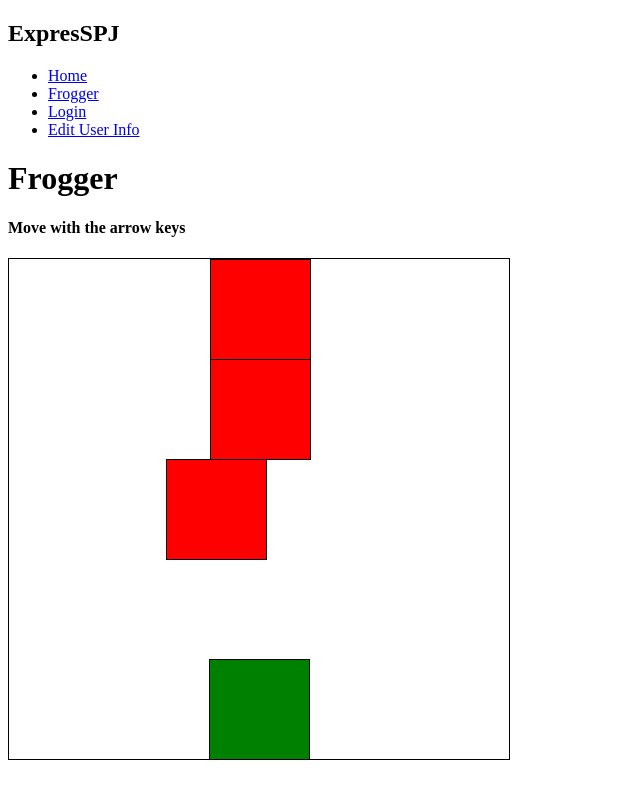
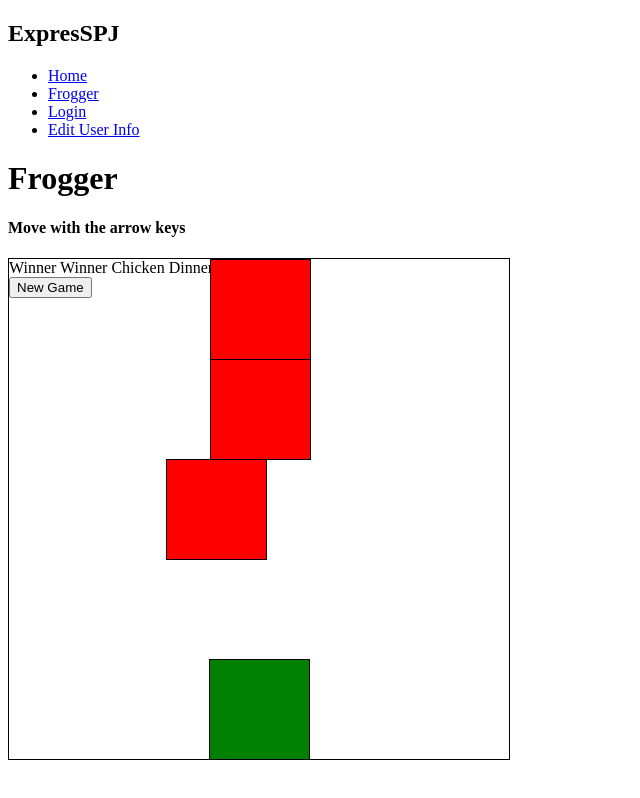
Before and after one commit to ryanbrennan12/frogger, a React app: page /frogger in a window 1280 px wide. Shown: the whole page, without its empty margins (0-640 px from the left). Built offline with nearby package versions, Linux system fonts and the light colour scheme; the HTML template or start-up script is replaced by a standard one.

Commit message:
[fix] extracting winning logic to component

```diff
--- a/src/Frogger.jsx
+++ b/src/Frogger.jsx
@@ -47,6 +47,7 @@ export default class game
     this.movePlayerDiv = this.movePlayerDiv.bind(this);
     const numOfRows = 5;
     this.state = {
+
       gameTitle: 'Frogger',
       rowHeight: 100,
       timeBetweenEnemies: 3000,
@@ -68,9 +69,11 @@ export default class game
         border: '1px solid black',
       },
       gameTickInterval: window.setInterval(this.gameTick, 50),
+      showWin: false
     };
     window.addEventListener('keydown', this.movePlayerDiv, false);
-    this.isWinner = this.isWinner.bind(this);
+    // this.isWinner = this.isWinner.bind(this);
+    this.showModalFunc = this.showModalFunc.bind(this);
   }
   componentWillUnmount() {
     window.clearInterval(this.state.gameTickInterval);
@@ -105,7 +108,6 @@ export default class game
   updateEnemyPositions(enemiesArray) {
     const updatedEnemies = enemiesArray
       .map(enemy => {
-        console.log(enemy)
         enemy.pos.x += enemy.speed;
 
         const rightBound = enemy.pos.x + enemy.width;
@@ -171,6 +173,7 @@ export default class game
       e.preventDefault();
       player.pos.x = player.pos.x + 100;
     }
+
     this.setState({ player });
   }
   checkCollisions(enemiesArray) {
@@ -184,10 +187,10 @@ export default class game
       , false);
 
     if (collision) {
-
       console.log('We had a collision here!');
     }
   }
+
   didCollide(a, b) {
     return !(
       ((a.pos.y + a.height) < (b.pos.y)) ||
@@ -197,22 +200,12 @@ export default class game
     );
   }
 
-  isWinner() {
-    if (this.state.player.pos.y === 0) {
-      return (
-        <div
-          style={{
-            display: 'inline-block',
-            border: '1px solid black',
-            position: 'absolute',
-            left: '50%',
-            backgroundColor: 'red'
-
-          }}>You have won Yayyy!</div>
-      )
-    }
+  showModalFunc(e) {
+      console.log('clicked')
+      this.setState({
+        showWin: true
+      })
   }
-
 
 
   render() {
@@ -223,7 +216,8 @@ export default class game
         <div
           style={this.state.gameContainerStyle}
         >
-          {this.isWinner()}
+
+          <WinModal onClose={this.showModalFunc} show={this.state.show} />
           <PlayerCharacter
             player={this.state.player}
           />
--- a/src/Win.jsx
+++ b/src/Win.jsx
@@ -1,10 +1,35 @@
 import React from 'react';
-import {render} from 'react-dom';
+import { render } from 'react-dom';
 
 
 class WinModal extends React.Component {
+  constructor() {
+    super()
+
+
+
+    this.onNewGame = this.onNewGame.bind(this)
+  }
+  onNewGame(e) {
+    this.props.onClose()
+  }
   render() {
-    return <div>Winner Winner Chicken Dinner</div>
+    if (this.props.showWin === false) {
+      return null;
+    }
+
+    return (
+      <div>
+        Winner Winner Chicken Dinner
+      <div>
+          <button
+          onClick={this.onNewGame}
+          >
+            New Game
+          </button>
+        </div>
+      </div>
+    )
   }
 }
 
```
